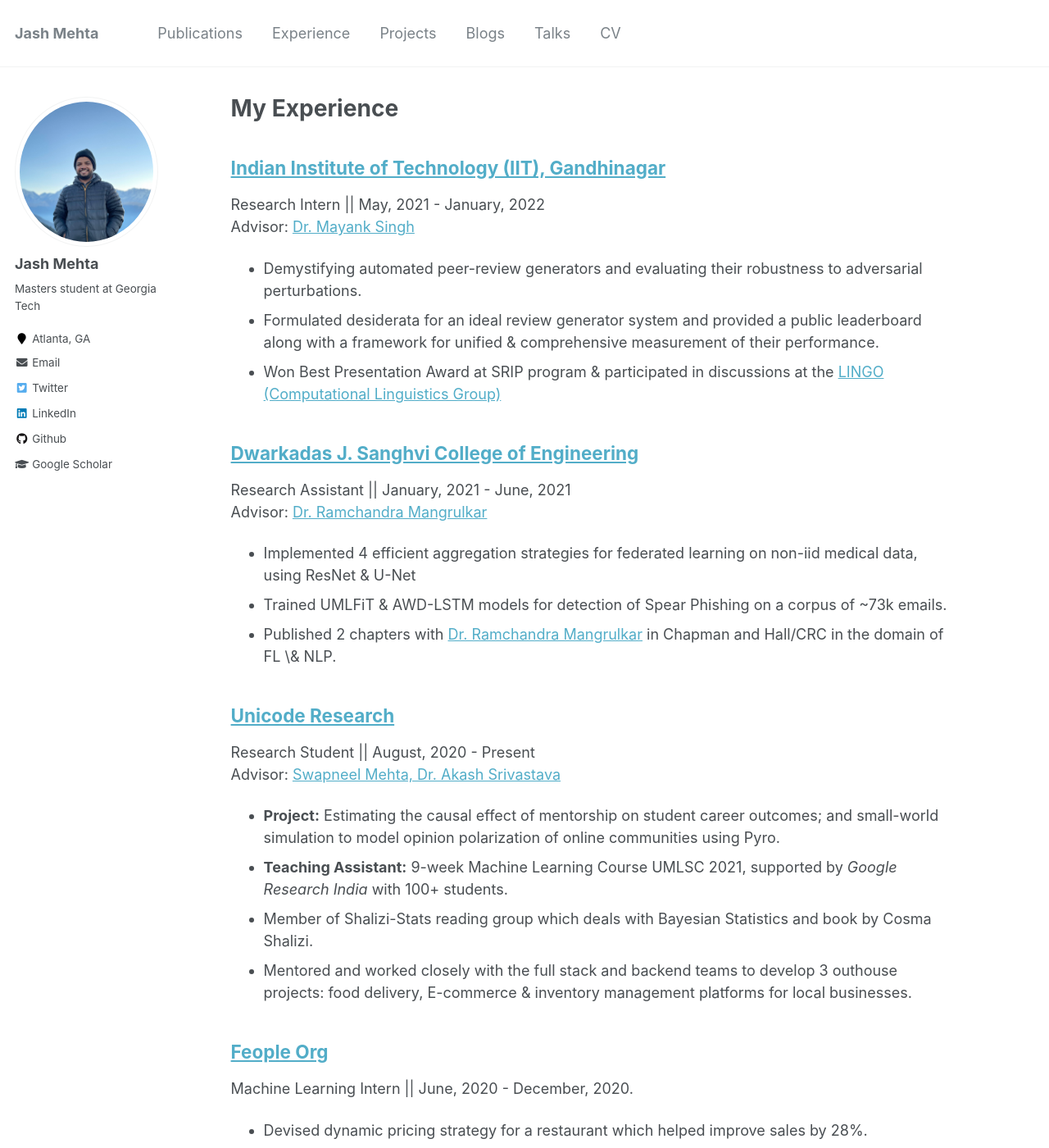
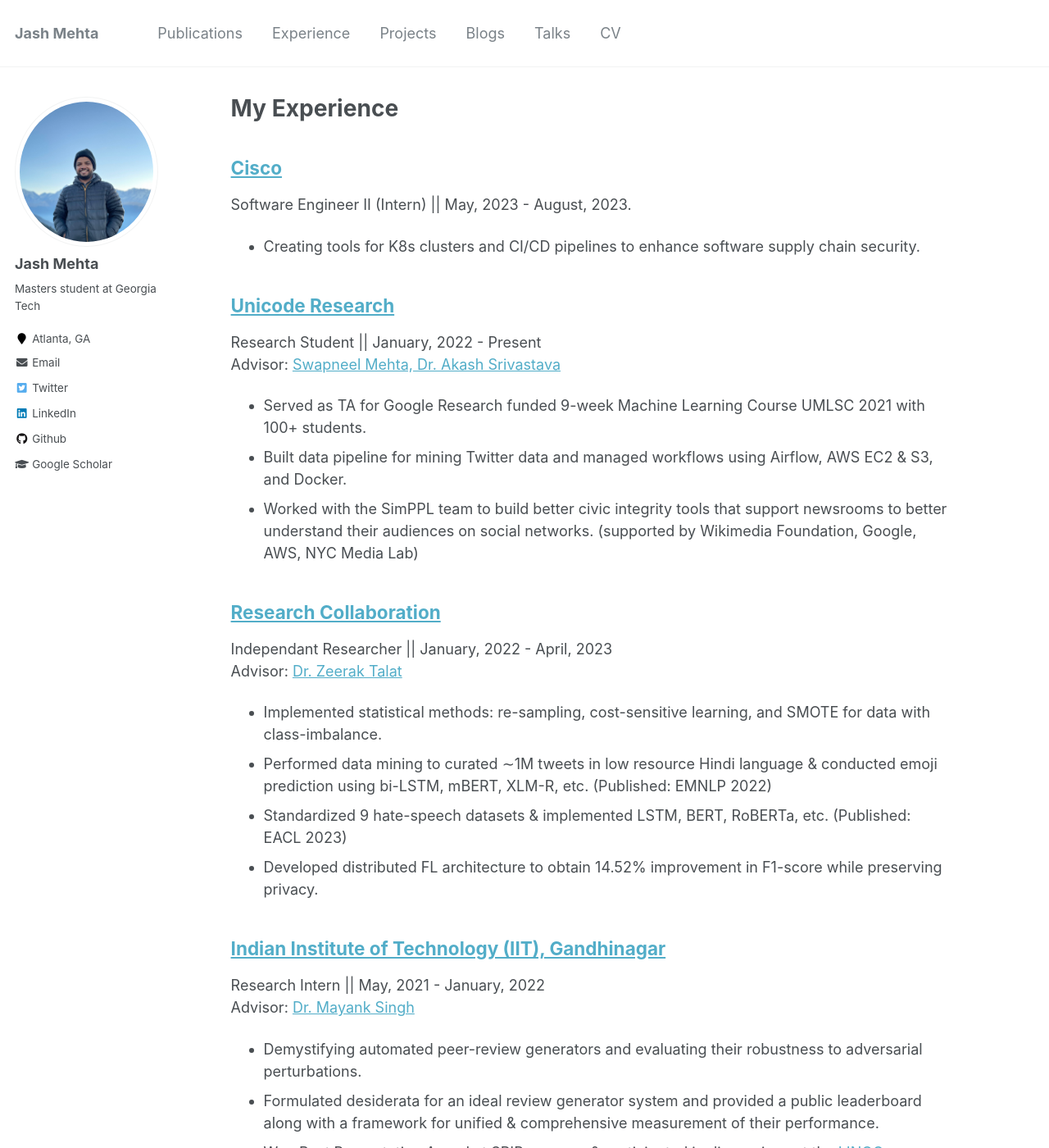
Before and after one commit to jashmehta3300/jashmehta3300.github.io, a Jekyll site: the page built from _pages/work.html, in a window 1280 px wide and 1400 px high. Shown: the whole window at 82% size. Built offline with Jekyll 4.4.1, drawn with Linux system fonts in a browser that asks for light colours; some of the changed text lies outside the part shown.

Commit message:
internship changes

```diff
--- a/_teaching/2020-06-01-feople.md
+++ /dev/null
@@ -1,13 +0,0 @@
----
-title: "Feople Org"
-collection: teaching
-type: "Machine Learning Intern"
-permalink: /work/2020-06-01-feople
-venue: ""
-date_from: 2020-06-01
-date_to: 2020-12-01
-location: "Mumbai, India"
----
-
-- Devised dynamic pricing strategy for a restaurant which helped improve sales by 28%.
-- Developed recommender system pipeline using PyTorch and rendered visualizations with React.js and Node.js.
--- /dev/null
+++ b/_teaching/2020-07-01-feople.md
@@ -0,0 +1,15 @@
+---
+title: "Feople Org"
+collection: teaching
+type: "Machine Learning Intern"
+permalink: /work/2020-07-01-feople
+venue: ""
+date_from: 2020-07-01
+date_to: 2020-12-01
+location: "Mumbai, India"
+---
+
+- Devised and implemented dynamic pricing strategy resulting in 28% increase in restaurant sales.
+- Deployed ML models in production through AWS EC2, Amazon Sagemaker endpoints, ML APIs, and Docker.
+- Worked on predictive analytics & AI modelling (Usage Forecast & Recommender System). Conducted analysis
+using statistics tools (A/B Testing).
--- a/_teaching/2020-08-01-unicode-research.md
+++ /dev/null
@@ -1,18 +0,0 @@
----
-title: "Unicode Research"
-collection: teaching
-type: "Research Student"
-permalink: /work/2020-08-01-unicode-research
-venue: ""
-date_from: 2020-08-01
-date_to: 2022-01-01
-is_open: 'True'
-advisor: "Swapneel Mehta, Dr. Akash Srivastava"
-advisor_link: "https://unicode-research.netlify.app/people/"
-location: "Remote"
----
-
-- **Project:** Estimating the causal effect of mentorship on student career outcomes; and small-world simulation to model opinion polarization of online communities using Pyro.
-- **Teaching Assistant:** 9-week Machine Learning Course UMLSC 2021, supported by *Google Research India* with 100+ students.
-- Member of Shalizi-Stats reading group which deals with Bayesian Statistics and book by Cosma Shalizi.
-- Mentored and worked closely with the full stack and backend teams to develop 3 outhouse projects: food delivery, E-commerce & inventory management platforms for local businesses.
--- /dev/null
+++ b/_teaching/2022-01-01-research.md
@@ -0,0 +1,16 @@
+---
+title: "Research Collaboration"
+collection: teaching
+type: "Independant Researcher"
+permalink: /work/2022-01-01-research
+date_from: 2022-01-01
+date_to: 2023-04-01
+advisor: "Dr. Zeerak Talat"
+advisor_link: "https://aclanthology.org/people/z/zeerak-talat/"
+---
+
+- Implemented statistical methods: re-sampling, cost-sensitive learning, and SMOTE for data with class-imbalance.
+- Performed data mining to curated ∼1M tweets in low resource Hindi language & conducted emoji prediction using
+bi-LSTM, mBERT, XLM-R, etc. (Published: EMNLP 2022)
+- Standardized 9 hate-speech datasets & implemented LSTM, BERT, RoBERTa, etc. (Published: EACL 2023)
+- Developed distributed FL architecture to obtain 14.52% improvement in F1-score while preserving privacy.
--- /dev/null
+++ b/_teaching/2022-01-01-unicode-research.md
@@ -0,0 +1,18 @@
+---
+title: "Unicode Research"
+collection: teaching
+type: "Research Student"
+permalink: /work/2022-01-01-unicode-research
+venue: ""
+date_from: 2022-01-01
+date_to: 2023-04-01
+is_open: 'True'
+advisor: "Swapneel Mehta, Dr. Akash Srivastava"
+advisor_link: "https://unicode-research.netlify.app/people/"
+location: "Remote"
+---
+
+- Served as TA for Google Research funded 9-week Machine Learning Course UMLSC 2021 with 100+ students.
+- Built data pipeline for mining Twitter data and managed workflows using Airflow, AWS EC2 & S3, and Docker.
+- Worked with the SimPPL team to build better civic integrity tools that support newsrooms to better understand
+their audiences on social networks. (supported by Wikimedia Foundation, Google, AWS, NYC Media Lab)
--- /dev/null
+++ b/_teaching/2023-05-01-cisco.md
@@ -0,0 +1,11 @@
+---
+title: "Cisco"
+collection: teaching
+type: "Software Engineer II (Intern)"
+permalink: /work/2023-05-01-cisco
+date_from: 2023-05-01
+date_to: 2023-08-01
+is_open: True
+---
+
+- Creating tools for K8s clusters and CI/CD pipelines to enhance software supply chain security.
```
Also changed, not shown: _teaching/2020-01-01-margostree.md (+1 -1 lines).
